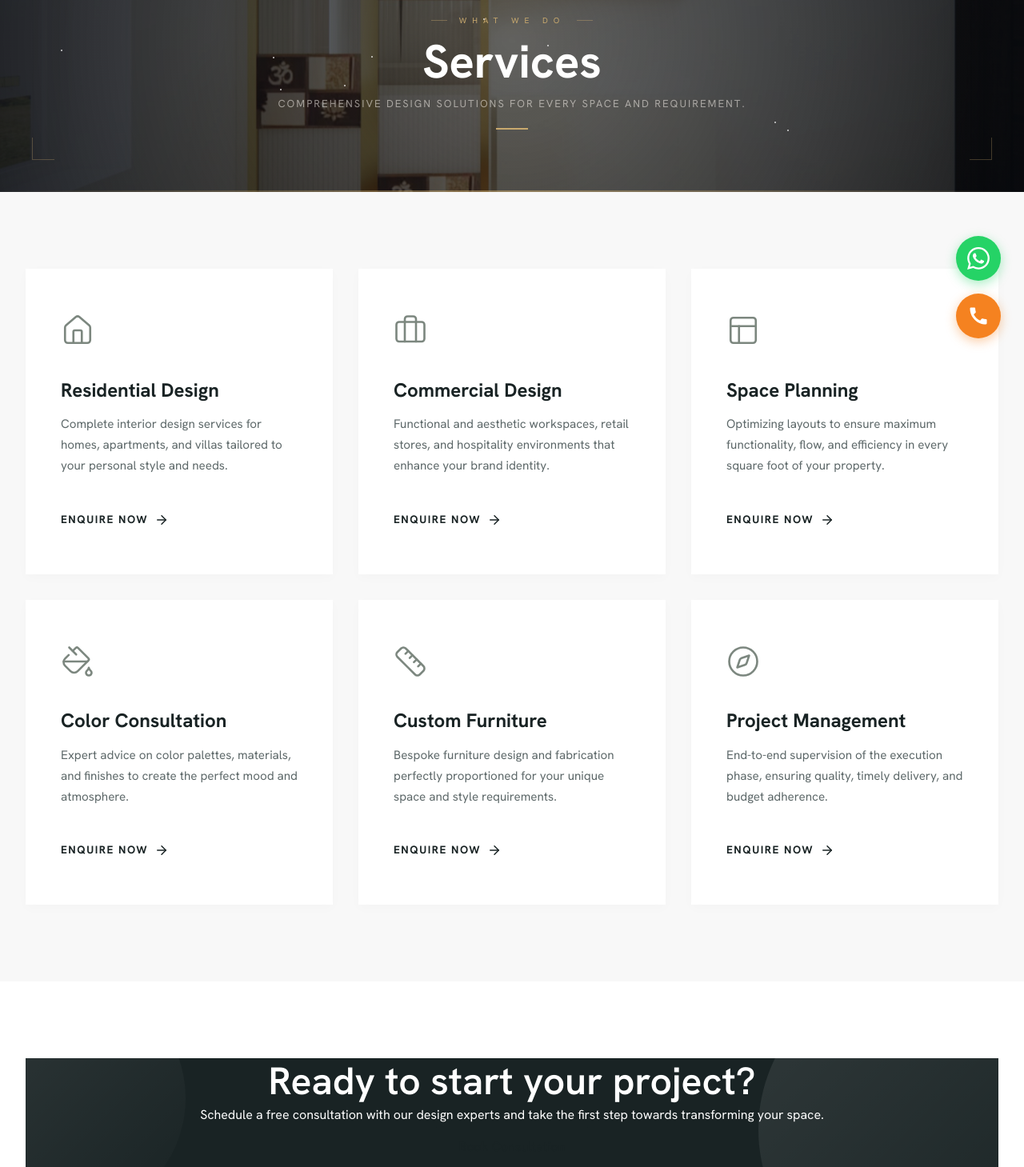
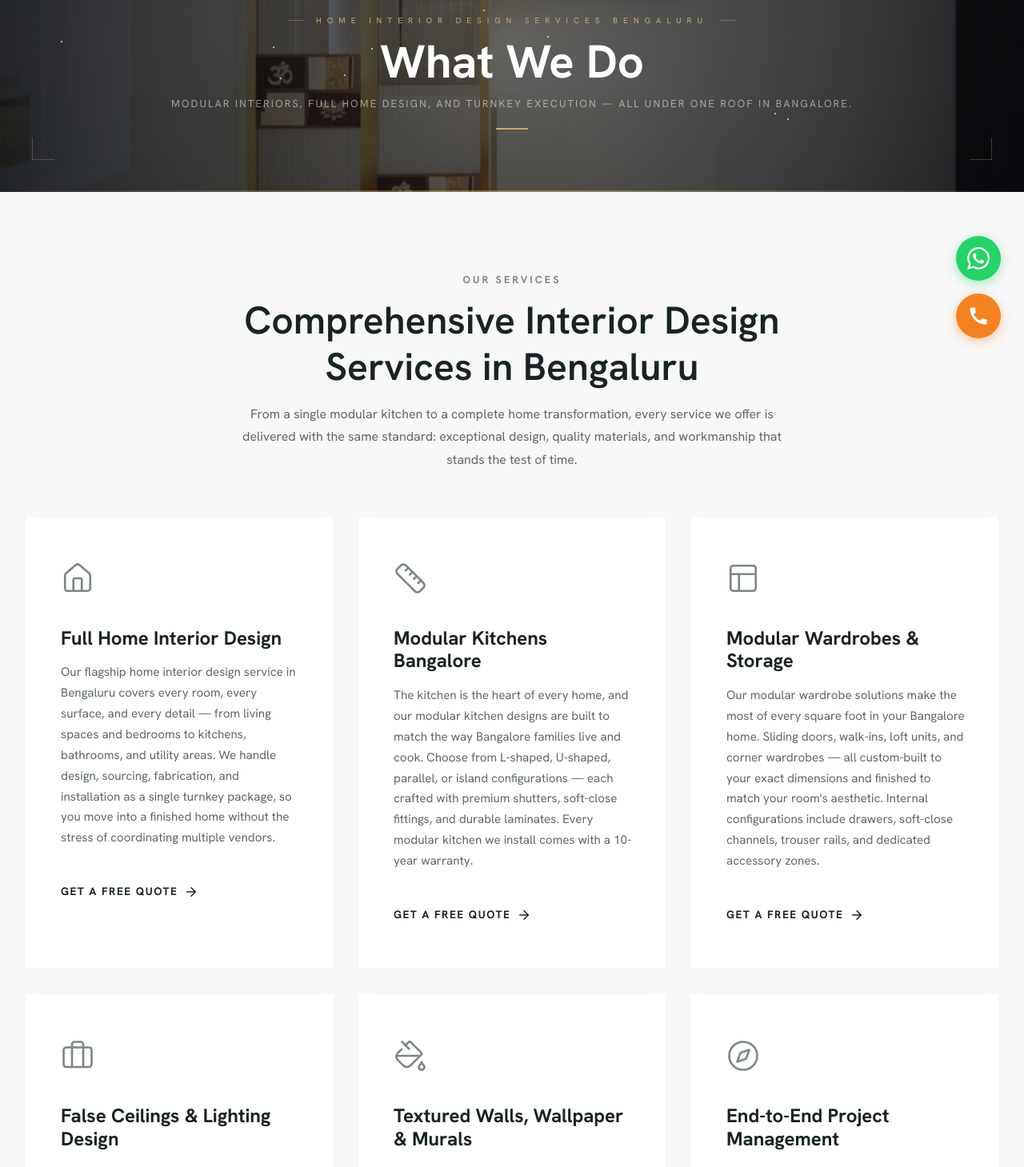
Before and after one commit to Lohith701/Blue_craft_design_studio, a React (Vite) app: page /services in a window 1280 px wide. Shown: the part 140-1599 px from the top of the page at 80% size. Built offline with nearby package versions, Linux system fonts and the light colour scheme.

Commit message:
seo: rewrite Services page — modular interior design Bangalore keywords, section H2, richer service copy

```diff
--- a/src/pages/Services.jsx
+++ b/src/pages/Services.jsx
@@ -9,50 +9,75 @@ const Services = () => {
   const services = [
     {
       icon: Home,
-      title: 'Residential Design',
-      desc: 'Complete interior design services for homes, apartments, and villas tailored to your personal style and needs.',
+      title: 'Full Home Interior Design',
+      desc: 'Our flagship home interior design service in Bengaluru covers every room, every surface, and every detail — from living spaces and bedrooms to kitchens, bathrooms, and utility areas. We handle design, sourcing, fabrication, and installation as a single turnkey package, so you move into a finished home without the stress of coordinating multiple vendors.',
+    },
+    {
+      icon: Ruler,
+      title: 'Modular Kitchens Bangalore',
+      desc: 'The kitchen is the heart of every home, and our modular kitchen designs are built to match the way Bangalore families live and cook. Choose from L-shaped, U-shaped, parallel, or island configurations — each crafted with premium shutters, soft-close fittings, and durable laminates. Every modular kitchen we install comes with a 10-year warranty.',
+    },
+    {
+      icon: Layout,
+      title: 'Modular Wardrobes & Storage',
+      desc: 'Our modular wardrobe solutions make the most of every square foot in your Bangalore home. Sliding doors, walk-ins, loft units, and corner wardrobes — all custom-built to your exact dimensions and finished to match your room\'s aesthetic. Internal configurations include drawers, soft-close channels, trouser rails, and dedicated accessory zones.',
     },
     {
       icon: Briefcase,
-      title: 'Commercial Design',
-      desc: 'Functional and aesthetic workspaces, retail stores, and hospitality environments that enhance your brand identity.',
-    },
-    {
-      icon: Layout,
-      title: 'Space Planning',
-      desc: 'Optimizing layouts to ensure maximum functionality, flow, and efficiency in every square foot of your property.',
+      title: 'False Ceilings & Lighting Design',
+      desc: 'A well-designed ceiling transforms the entire character of a room. Our false ceiling services in Bengaluru cover plasterboard, POP, and wooden ceiling designs integrated with ambient, task, and accent lighting plans. Every project is engineered for both aesthetics and energy efficiency.',
     },
     {
       icon: PaintBucket,
-      title: 'Color Consultation',
-      desc: 'Expert advice on color palettes, materials, and finishes to create the perfect mood and atmosphere.',
-    },
-    {
-      icon: Ruler,
-      title: 'Custom Furniture',
-      desc: 'Bespoke furniture design and fabrication perfectly proportioned for your unique space and style requirements.',
+      title: 'Textured Walls, Wallpaper & Murals',
+      desc: 'Walls are canvases, not afterthoughts. We offer a curated range of textured wall finishes, premium imported wallpapers, and hand-painted murals that bring personality and depth to your interiors. Whether you prefer the restraint of minimalist design or the warmth of layered luxury, we have a wall treatment for every vision.',
     },
     {
       icon: Compass,
-      title: 'Project Management',
-      desc: 'End-to-end supervision of the execution phase, ensuring quality, timely delivery, and budget adherence.',
+      title: 'End-to-End Project Management',
+      desc: 'Coordinating a home renovation in Bangalore is complex. With Blue Craft, you have a single point of contact managing every vendor, timeline, and quality check. You receive weekly progress updates, are consulted on every key decision, and we do not close the project until you sign off on every detail.',
     },
   ];
 
   return (
     <PageContainer
-      title="Services"
-      description="Explore our comprehensive range of interior design and property services, including residential, commercial, and bespoke custom furniture."
+      title="Home Interior Design Services Bengaluru | Blue Craft"
+      description="Blue Craft Design Studio offers complete home interior design services in Bengaluru — modular kitchens, wardrobes, false ceilings & full home interiors. Get a free quote."
     >
       <HeroBanner
-        eyebrow="What We Do"
-        title="Services"
-        subtitle="Comprehensive design solutions for every space and requirement."
+        eyebrow="Home Interior Design Services Bengaluru"
+        title="What We Do"
+        subtitle="Modular interiors, full home design, and turnkey execution — all under one roof in Bangalore."
         bgImage="/images/hero-banner/services-banner.jpeg"
       />
 
+      {/* ── Services Grid ── */}
       <section className="section services-grid-section">
         <div className="container">
+
+          {/* Section intro */}
+          <div className="text-center" style={{ maxWidth: '720px', margin: '0 auto 3.5rem' }}>
+            <span style={{
+              display: 'inline-block',
+              fontSize: '0.8rem',
+              fontWeight: '700',
+              letterSpacing: '3px',
+              textTransform: 'uppercase',
+              color: 'var(--accent)',
+              marginBottom: '0.75rem',
+            }}>
+              Our Services
+            </span>
+            <h2 className="h2" style={{ marginBottom: '1rem' }}>
+              Comprehensive Interior Design Services in Bengaluru
+            </h2>
+            <p className="text-muted" style={{ lineHeight: '1.8' }}>
+              From a single modular kitchen to a complete home transformation, every service we offer
+              is delivered with the same standard: exceptional design, quality materials, and
+              workmanship that stands the test of time.
+            </p>
+          </div>
+
           <div className="grid grid-cols-3 gap-6">
             {services.map((srv, idx) => (
               <div key={idx} className="service-card-new">
@@ -62,9 +87,8 @@ const Services = () => {
                 <h3 className="service-title-new">{srv.title}</h3>
                 <p className="service-desc-new">{srv.desc}</p>
                 <div className="service-btn-wrap">
-                  {/* Use Link for client-side navigation — no full page reload */}
                   <Link to="/contact" className="service-btn-new">
-                    Enquire Now <ArrowRight size={18} className="arrow-icon" />
+                    Get a Free Quote <ArrowRight size={18} className="arrow-icon" />
                   </Link>
                 </div>
               </div>
@@ -73,25 +97,27 @@ const Services = () => {
         </div>
       </section>
 
+      {/* ── CTA Banner ── */}
       <section className="section">
         <div className="container">
           <div className="bg-primary text-white p-12 rounded-xl text-center cta-section relative overflow-hidden">
             <div className="relative z-10">
-              <h2 className="h2 text-white mb-4">Ready to start your project?</h2>
+              <h2 className="h2 text-white mb-4">
+                Ready to Transform Your Bangalore Home?
+              </h2>
               <p className="text-gray-300 mb-8 max-w-2xl mx-auto">
-                Schedule a free consultation with our design experts and take the first
-                step towards transforming your space.
+                Talk to one of our senior interior designers in Bangalore today. The first
+                consultation is completely free — no obligations, no sales pressure.
+                Just honest advice about your space and what it could become.
               </p>
-              {/* Link for client-side navigation */}
               <Link
                 to="/contact"
                 className="btn btn-primary bg-white text-primary border-white"
                 style={{ color: 'var(--primary)' }}
               >
-                Book Consultation
+                Book Your Free Consultation
               </Link>
             </div>
-            {/* Decorative circles */}
             <div className="circle circle-1" />
             <div className="circle circle-2" />
           </div>
```
